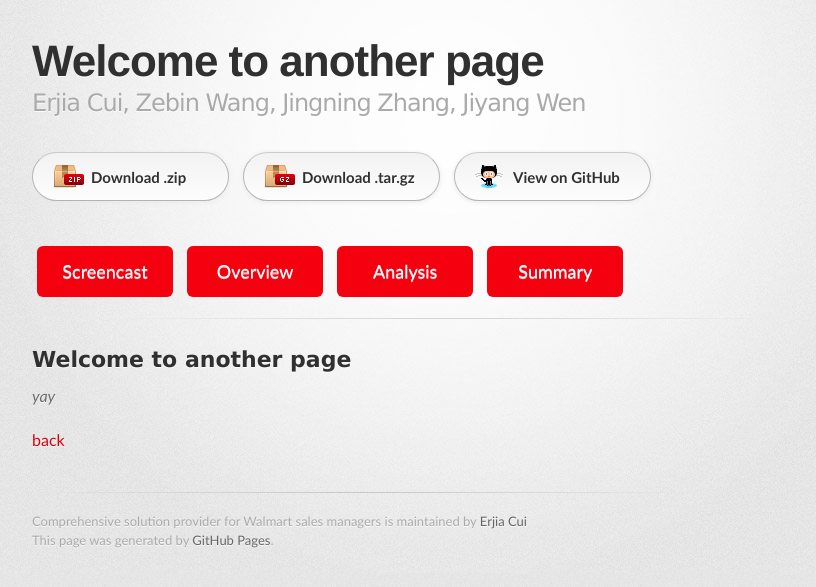
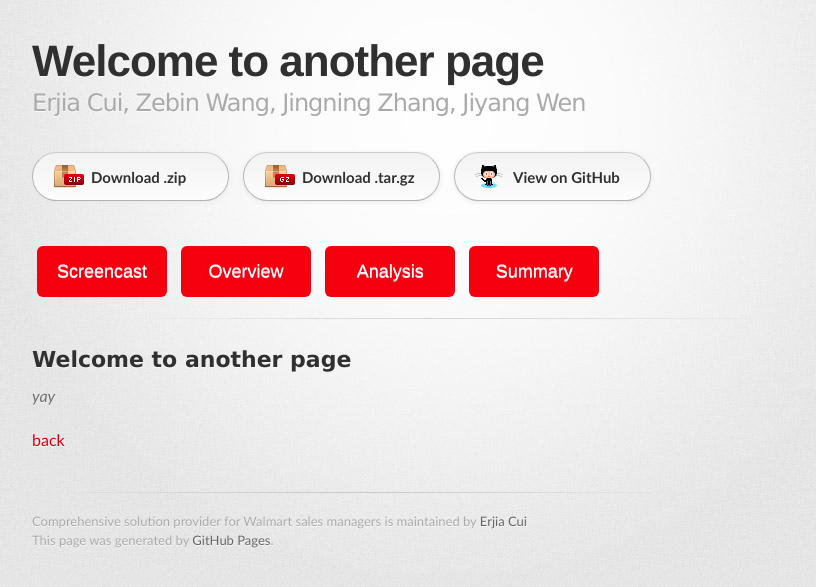
Before and after one commit to churchillcui/ads_retail, a Jekyll site: the page built from another-page.md, in a window 1280 px wide. Shown: the top 587 px of the page, without its empty margins (192-1008 px from the left). Built offline with Jekyll 4.4.1, drawn with Linux system fonts in a browser that asks for light colours; some web fonts are replaced; our own code applies the rules of GitHub Pages for plain Markdown files.

Commit message:
Update jekyll-theme-tactile.scss

```diff
--- a/_sass/jekyll-theme-tactile.scss
+++ b/_sass/jekyll-theme-tactile.scss
@@ -164,7 +164,8 @@ a.bt {
   color: #FFFFFF;
   text-align: center;
   font-size: 18px;
-  padding: 12px 8px 12px 8px;
+  font-family: Helvetica, Arial, serif;
+  padding: 12px 5px 12px 5px;
   width: 120px;
   transition: all 0.5s;
   cursor: pointer;
```
